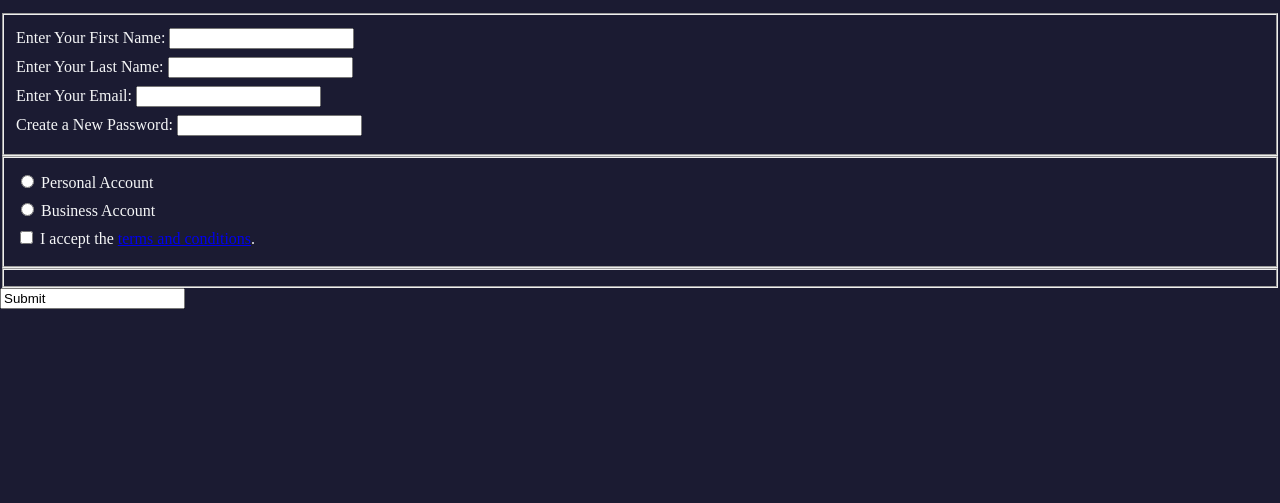
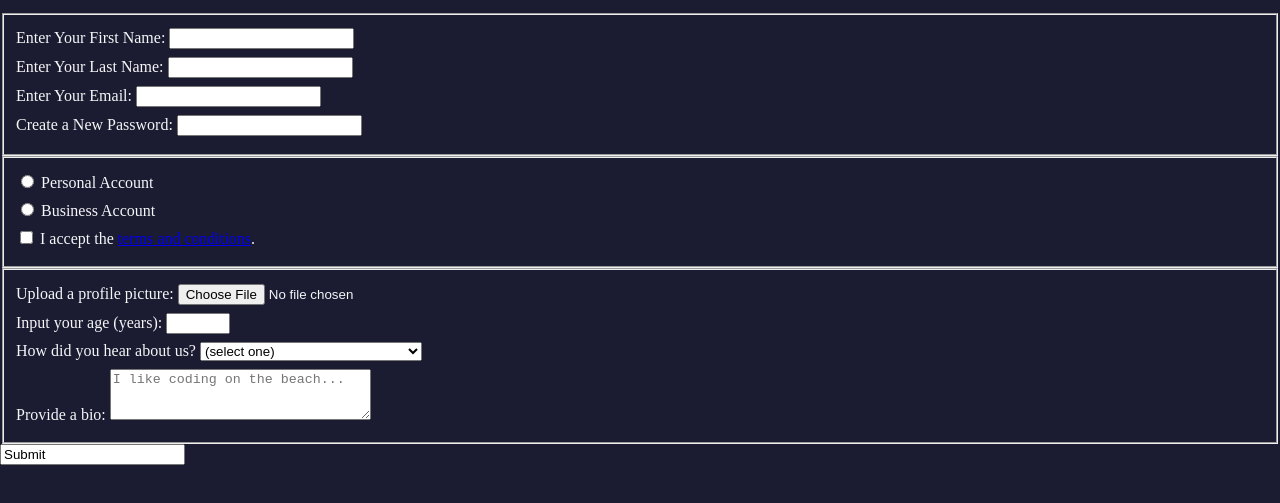
Before and after one commit to adex-badr18/simple-registration-form, a plain HTML site: page index.html in a window 1280 px wide. Shown: the part 101-604 px from the top of the page. Drawn offline with Linux system fonts and the light colour scheme.

Commit message:
Add advanced form elements to the 3rd fieldset

```diff
--- a/index.html
+++ b/index.html
@@ -30,7 +30,23 @@
                 accept the <a href="https://www.freecodecamp.org/news/terms-of-service/">terms and
                     conditions</a>.</label>
         </fieldset>
-        <fieldset></fieldset>
+        <fieldset>
+            <label for="profile-picture">Upload a profile picture: <input type="file" name=""
+                    id="profile-picture"></label>
+            <label for="age">Input your age (years): <input type="number" name="" id="age" min="13" max="120"></label>
+            <label for="referrer">How did you hear about us?
+                <select name="" id="referrer">
+                    <option value="">(select one)</option>
+                    <option value="1">freeCodeCamp News</option>
+                    <option value="2">freeCodeCamp YouTube Channel</option>
+                    <option value="3">freeCodeCamp Forum</option>
+                    <option value="4">Other</option>
+                </select>
+            </label>
+            <label for="bio">Provide a bio:
+                <textarea name="" id="bio" cols="30" rows="3" placeholder="I like coding on the beach..."></textarea>
+            </label>
+        </fieldset>
         <input type=" submit" value="Submit">
     </form>
 </body>
```
